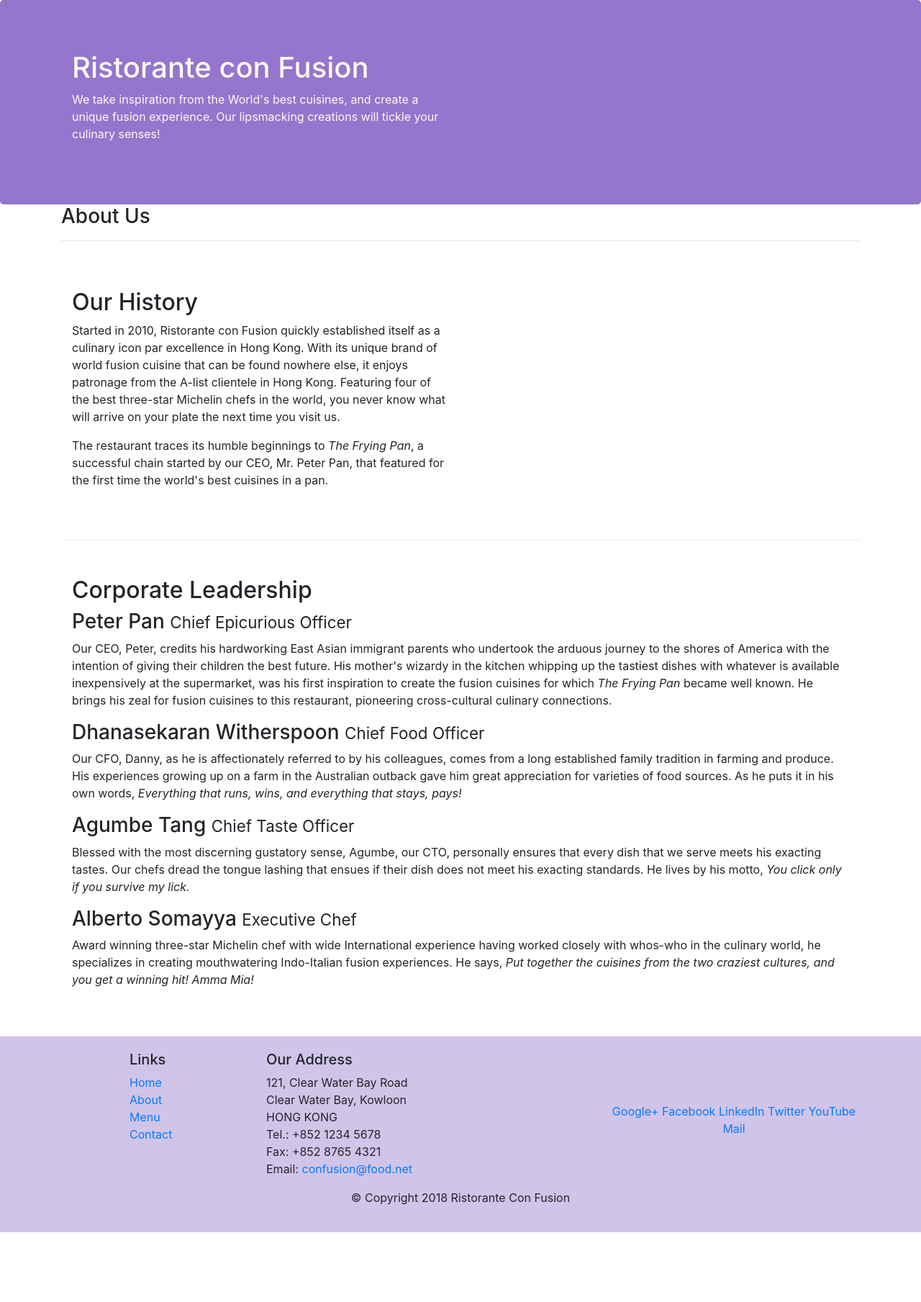
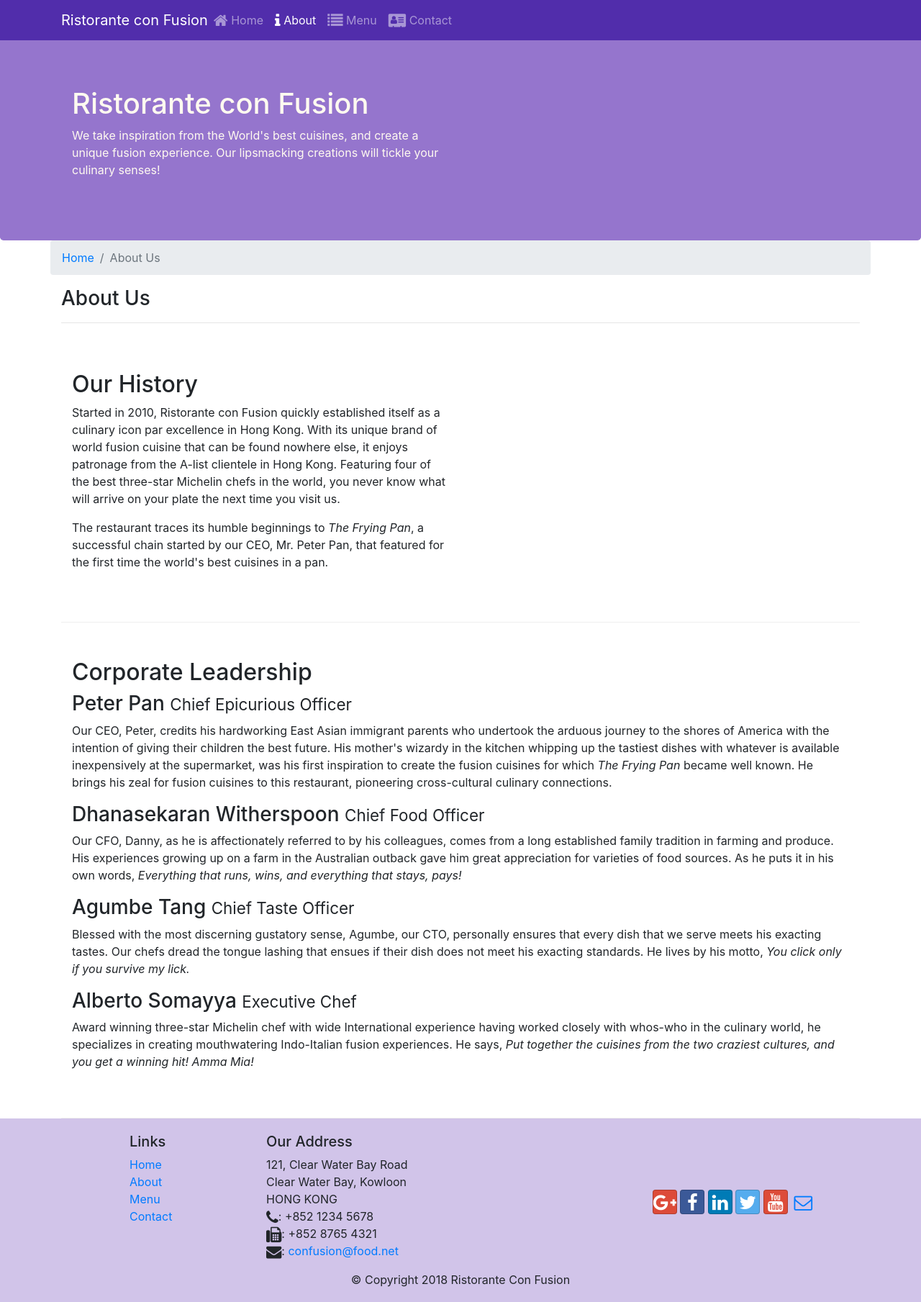
Before and after one commit to p-radhika/introduction-to-bootstrap, a website: page conFusion/aboutus.html in a window 1280 px wide. Shown: the whole page at 72% size. Before the commit the page ends 1712 px from the top, so only its background shows below. Drawn offline with nearby package versions, Linux system fonts and the light colour scheme.

Commit message:
icon fonts

```diff
--- a/conFusion/CSS/styles.css
+++ b/conFusion/CSS/styles.css
@@ -28,3 +28,12 @@
     margin: 0px;
     color: #0f0f0f;
 }
+
+body{
+    padding: 50px 0px 0px 0px;
+    z-index: 0;
+}
+
+.navbar-dark{
+    background-color: #512DAB;
+}
--- a/conFusion/aboutus.html
+++ b/conFusion/aboutus.html
@@ -8,12 +8,30 @@
 
     <!-- Bootstrap CSS -->
     <link rel="stylesheet" href="node_modules/bootstrap/dist/css/bootstrap.min.css">
+    <link rel="stylesheet" href="node_modules/font-awesome/css/font-awesome.min.css">
+    <link rel="stylesheet" href="node_modules/bootstrap-social/bootstrap-social.css">
     <link rel="stylesheet" href="CSS/styles.css">
     <title>Ristorante Con Fusion</title>
 </head>
 
 <body>
+    <nav class="navbar navbar-dark navbar-expand-sm fixed-top">
+        <div class="container">
+            <button class="navbar-toggler" type="button" data-toggle="collapse" data-target="#Navbar">
+                <span class="navbar-toggler-icon"></span>
+            </button>
+            <a class="navbar-brand mr-auto" href="./index.html">Ristorante con Fusion</a>
 
+            <div class="collapse navbar-collapse" id="Navbar">
+                <ul class="navbar-nav mr-auto">
+                    <li class="nav-item"><a class="nav-link" href="./index.html"><span class="fa fa-home fa-lg"></span> Home</a></li>
+                    <li class="nav-item active"><a class="nav-link" href="#"><span class="fa fa-info fa-lg"></span> About</a></li>
+                    <li class="nav-item"><a class="nav-link" href="#"><span class="fa fa-list fa-lg"></span> Menu</a></li>
+                    <li class="nav-item"><a class="nav-link" href="#"><span class="fa fa-address-card fa-lg"></span> Contact</a></li>
+                </ul>
+            </div>
+        </div>
+    </nav>
     <header class="jumbotron">
         <div class="container">
             <div class="row row-header">
@@ -29,6 +47,10 @@
 
     <div class="container">
         <div class="row">
+            <ol class="col-12 breadcrumb">
+                <li class="breadcrumb-item"><a href="./index.html">Home</a></li>
+                <li class="breadcrumb-item active">About Us</li>
+            </ol>
             <div class="col-12">
                <h3>About Us</h3>
                <hr>
@@ -79,7 +101,7 @@
                 <div class="col-4 offset-1 col-sm-2">
                     <h5>Links</h5>
                     <ul class="list-unstyled">
-                        <li><a href="#">Home</a></li>
+                        <li><a href="./index.html">Home</a></li>
                         <li><a href="#">About</a></li>
                         <li><a href="#">Menu</a></li>
                         <li><a href="#">Contact</a></li>
@@ -88,23 +110,25 @@
                 <div class="col-7 col-sm-5">
                     <h5>Our Address</h5>
                     <address>
-		              121, Clear Water Bay Road<br>
-		              Clear Water Bay, Kowloon<br>
-		              HONG KONG<br>
-		              Tel.: +852 1234 5678<br>
-		              Fax: +852 8765 4321<br>
-		              Email: <a href="mailto:confusion@food.net">confusion@food.net</a>
+                        121, Clear Water Bay Road<br>
+                        Clear Water Bay, Kowloon<br>
+                        HONG KONG<br>
+                        <i class="fa fa-phone fa-lg"></i>: +852 1234 5678<br>
+                        <i class="fa fa-fax fa-lg"></i>: +852 8765 4321<br>
+                        <i class="fa fa-envelope fa-lg"></i>:
+                        <a href="mailto:confusion@food.net">confusion@food.net</a>
 		           </address>
                 </div>
                 <div class="col-12 col-sm-4 align-self-center">
                     <div class="text-center">
-                        <a href="http://google.com/+">Google+</a>
-                        <a href="http://www.facebook.com/profile.php?id=">Facebook</a>
-                        <a href="http://www.linkedin.com/in/">LinkedIn</a>
-                        <a href="http://twitter.com/">Twitter</a>
-                        <a href="http://youtube.com/">YouTube</a>
-                        <a href="mailto:">Mail</a>
+                        <a class="btn btn-social-icon btn-google" href="http://google.com/+"><i class="fa fa-google-plus"></i></a>
+                        <a class="btn btn-social-icon btn-facebook" href="http://www.facebook.com/profile.php?id="><i class="fa fa-facebook"></i></a>
+                        <a class="btn btn-social-icon btn-linkedin" href="http://www.linkedin.com/in/"><i class="fa fa-linkedin"></i></a>
+                        <a class="btn btn-social-icon btn-twitter" href="http://twitter.com/"><i class="fa fa-twitter"></i></a>
+                        <a class="btn btn-social-icon btn-google" href="http://youtube.com/"><i class="fa fa-youtube"></i></a>
+                        <a class="btn btn-social-icon" href="mailto:"><i class="fa fa-envelope-o"></i></a>
                     </div>
+
                 </div>
            </div>
            <div class="row justify-content-center">
--- a/conFusion/package.json
+++ b/conFusion/package.json
@@ -15,6 +15,8 @@
   },
   "dependencies": {
     "bootstrap": "^4.0.0",
+    "bootstrap-social": "^5.1.1",
+    "font-awesome": "^4.7.0",
     "jquery": "^1.12.4",
     "popper.js": "^1.12.9"
   }
```
Also changed, not shown: conFusion/index.html (+30 -10 lines), 1 other file.
